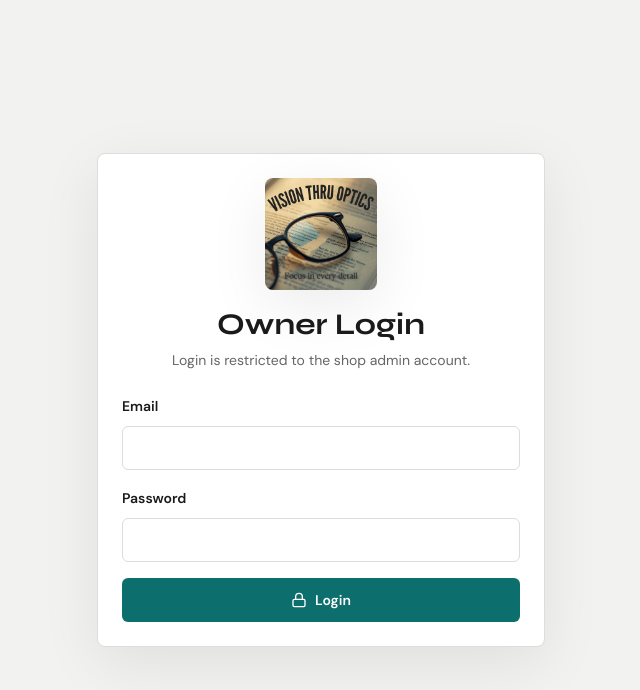
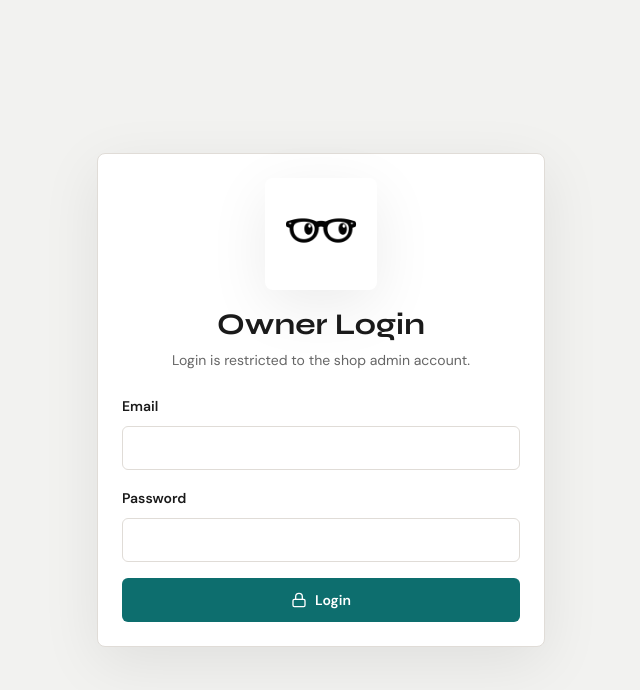
Before and after one commit to irfan534/frames, a Next.js app: page /admin/login in a window 1280 px wide. Shown: the top 690 px of the page, without its empty margins (319-959 px from the left). Built offline with nearby package versions, Linux system fonts and the light colour scheme; no server answers.

Commit message:
After logo update

```diff
--- a/app/admin/login/page.tsx
+++ b/app/admin/login/page.tsx
@@ -14,7 +14,7 @@ export default function AdminLoginPage() {
       <section className="w-full max-w-md rounded-lg border border-border bg-white p-6 shadow-soft">
         <div className="text-center">
           <Image
-            src="/images/vision-thru-optics-logo.webp"
+            src="/images/shoplogo.png"
             alt="Vision Thru Optics Velachery logo"
             width={112}
             height={112}
--- a/components/admin/admin-shell.tsx
+++ b/components/admin/admin-shell.tsx
@@ -34,7 +34,7 @@ export function AdminShell({ children }: { children: React.ReactNode }) {
       <aside className="fixed left-0 top-0 z-30 hidden h-screen w-72 border-r border-border bg-white p-5 lg:flex lg:flex-col">
         <Link href="/admin" className="flex items-center gap-3">
           <Image
-            src="/images/vision-thru-optics-logo.webp"
+            src="/images/shoplogo.png"
             alt={`${shop.name} logo`}
             width={52}
             height={52}
--- a/components/public/footer.tsx
+++ b/components/public/footer.tsx
@@ -12,7 +12,7 @@ export function PublicFooter() {
         <div>
           <div className="flex items-center gap-2">
             <Image
-              src="/images/vision-thru-optics-logo.webp"
+              src="/images/shoplogo.png"
               alt={`${shop.name} logo`}
               width={64}
               height={64}
--- a/components/public/header.tsx
+++ b/components/public/header.tsx
@@ -42,7 +42,7 @@ export function PublicHeader() {
       <div className="container-page flex h-18 items-center justify-between gap-4 py-3">
         <Link href="/" className="flex items-center gap-2">
           <Image
-            src="/images/vision-thru-optics-logo.webp"
+            src="/images/shoplogo.png"
             alt={`${shop.name} logo`}
             width={48}
             height={48}
```
Also changed, not shown: public/images/shoplogo.png (added).
